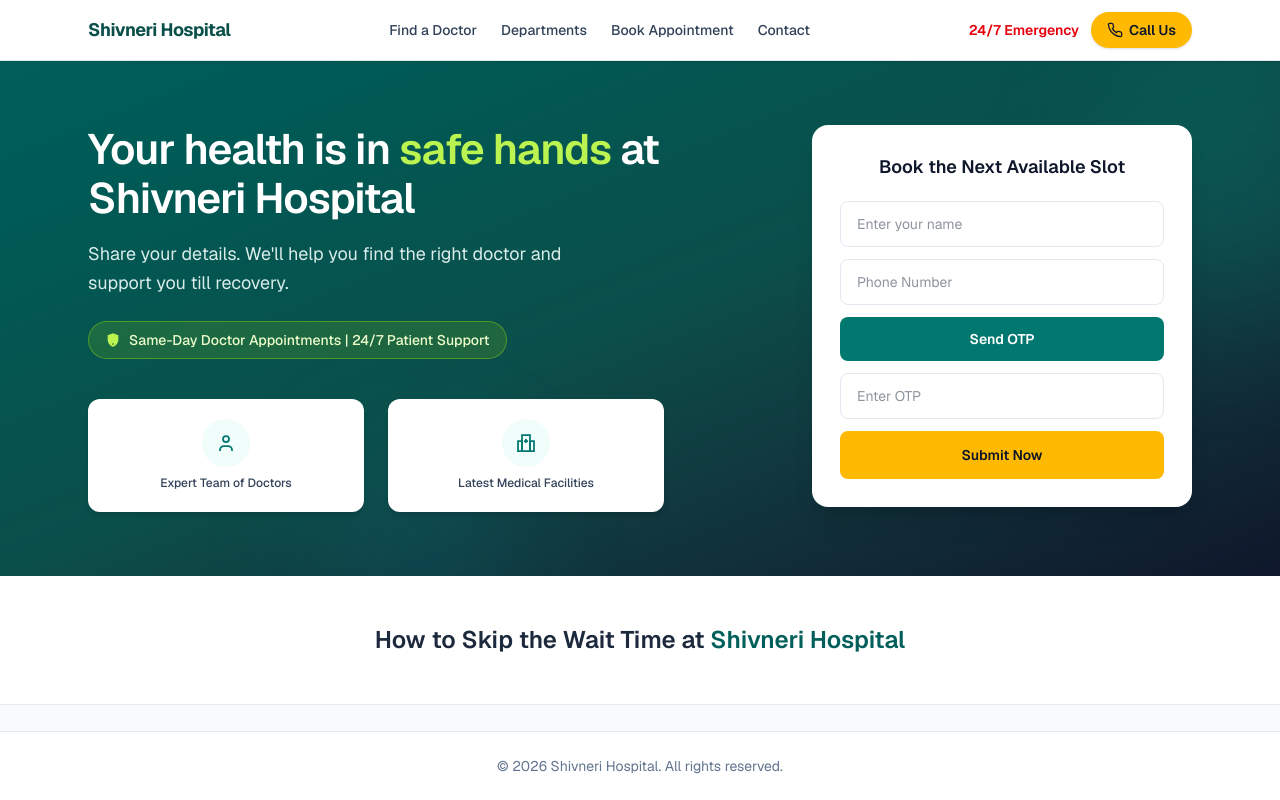
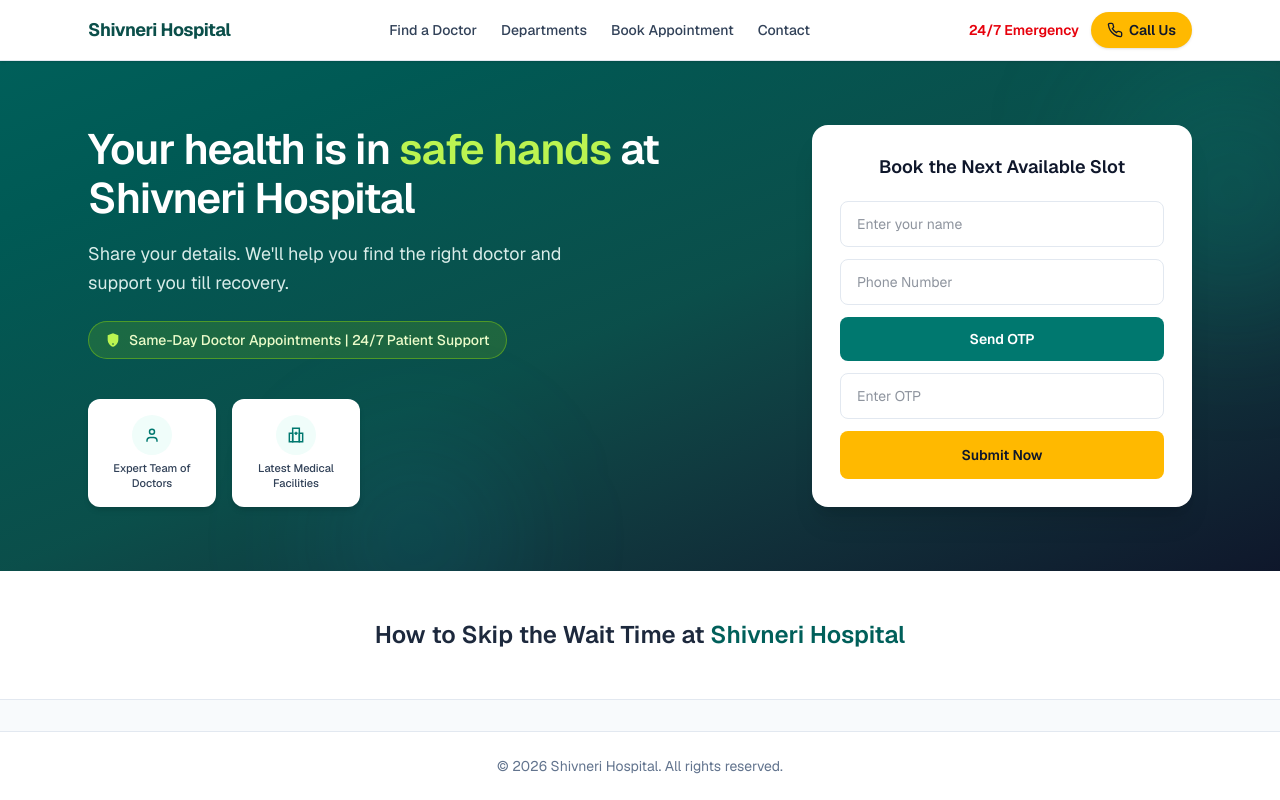
Before and after one commit to rp98nt/shivnerihospital, a Next.js app: page / in a window 1280 px wide. Built offline with nearby package versions, Linux system fonts and the light colour scheme.

Commit message:
fix(home): make hero feature cards more compact horizontally

```diff
--- a/components/home-hero.tsx
+++ b/components/home-hero.tsx
@@ -38,7 +38,7 @@ export function HomeHero() {
                 Same-Day Doctor Appointments | 24/7 Patient Support
               </div>
 
-              <div className="mt-10 grid max-w-md grid-cols-2 gap-4 sm:max-w-xl sm:gap-6">
+              <div className="mt-10 inline-grid grid-cols-2 gap-3 sm:gap-4">
                 <FeatureCard
                   icon={<DoctorIcon />}
                   label="Expert Team of Doctors"
@@ -121,11 +121,11 @@ function FeatureCard({
   label: string;
 }) {
   return (
-    <div className="flex w-full flex-col items-center rounded-xl bg-white px-3 py-4 text-center shadow-md sm:px-4 sm:py-5">
-      <div className="flex h-11 w-11 items-center justify-center rounded-full bg-teal-50 text-teal-700 sm:h-12 sm:w-12">
+    <div className="flex w-[7.25rem] flex-col items-center rounded-xl bg-white px-2 py-3 text-center shadow-md sm:w-32 sm:px-2.5 sm:py-4">
+      <div className="flex h-9 w-9 items-center justify-center rounded-full bg-teal-50 text-teal-700 sm:h-10 sm:w-10">
         {icon}
       </div>
-      <p className="mt-2 text-xs font-medium leading-snug text-slate-700">
+      <p className="mt-1.5 text-[10px] font-medium leading-snug text-slate-700 sm:text-[11px]">
         {label}
       </p>
     </div>
@@ -142,7 +142,7 @@ function ShieldIcon({ className }: { className?: string }) {
 
 function DoctorIcon() {
   return (
-    <svg className="h-6 w-6" viewBox="0 0 24 24" fill="none" stroke="currentColor" strokeWidth="1.75" aria-hidden>
+    <svg className="h-5 w-5 sm:h-5 sm:w-5" viewBox="0 0 24 24" fill="none" stroke="currentColor" strokeWidth="1.75" aria-hidden>
       <circle cx="12" cy="8" r="3" />
       <path d="M6 20v-1a4 4 0 0 1 4-4h4a4 4 0 0 1 4 4v1" />
     </svg>
@@ -151,7 +151,7 @@ function DoctorIcon() {
 
 function FacilityIcon() {
   return (
-    <svg className="h-6 w-6" viewBox="0 0 24 24" fill="none" stroke="currentColor" strokeWidth="1.75" aria-hidden>
+    <svg className="h-5 w-5" viewBox="0 0 24 24" fill="none" stroke="currentColor" strokeWidth="1.75" aria-hidden>
       <path d="M8 4h8v16H8z" />
       <path d="M12 8v4M10 10h4" />
       <path d="M4 10h4v10H4zM16 10h4v10h-4z" />
```
